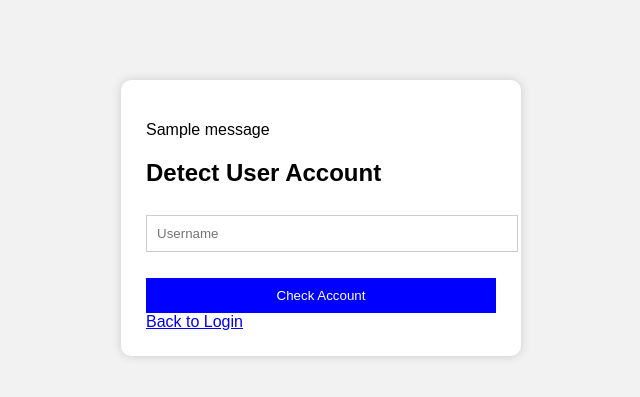
After one commit to priyanshu-pathak-555/crud-app, a Flask app: page /detect_account in a window 1280 px wide. The commit adds this page. Shown: the top 397 px of the page, without its empty margins (319-959 px from the left). Run offline with Flask 3, Linux system fonts and the light colour scheme; tables that the repository leaves empty hold one stand-in row (values such as "Sample post"); one stand-in notice (Sample message) is shown.

Commit message:
udate html file and app.py file

```diff
--- a/app.py
+++ b/app.py
@@ -1,4 +1,5 @@
 from flask import  Flask, flash, request, redirect, session, render_template
+from streamlit import user
 from werkzeug.security import generate_password_hash, check_password_hash
 
 
@@ -28,16 +29,17 @@ def login():
         cursor = conn.cursor()
 
         cursor.execute(
-            "SELECT * FROM users WHERE username=? AND password=?",
-            (username, password)
+            "SELECT * FROM users WHERE username=?",
+            (username,)
         )
 
         user =cursor.fetchone()
         conn.close()
-        if user and check_password_hash(user[2],password):
-            session["user"] =username
+        if user and check_password_hash(user[2], password):
+            session["user"] = username
+            session["user_id"] = user[0]
+            flash("Logged in successfully")
             return redirect("/dashboard")
-            flash("Logged in successfully")
         else:
             flash("Invalid credentials")
             return redirect("/login")
@@ -47,12 +49,45 @@ def login():
 
 
 
+@app.route("/detect_account", methods=["GET", "POST"])
+def detect_account():
+    message = None
+    account_exists = False
+    if request.method == "POST":
+        username = request.form.get("username")
+        action = request.form.get("action")
+
+        conn = get_connection()
+        cursor = conn.cursor()
+
+        if action == "delete":
+
+            cursor.execute("DELETE FROM notes WHERE user_id = (SELECT id FROM users WHERE username = ?)", (username,))
+
+            cursor.execute("DELETE FROM users WHERE username = ?", (username,))
+            conn.commit()
+            message = f"Account for '{username}' has been deleted."
+        else:
+
+            cursor.execute("SELECT id FROM users WHERE username = ?", (username,))
+            user = cursor.fetchone()
+            if user:
+                account_exists = True
+                message = f"Account found for username '{username}'."
+            else:
+                message = f"No account exists for '{username}'."
+
+        conn.close()
+
+    return render_template("detect_account.html", message=message, account_exists=account_exists, username=request.form.get("username") if request.method == "POST" else "")
+
+
 @app.route("/signup", methods=["GET", "POST"])
 
-def  signup():
+def signup():
     if request.method =="POST":
         username = request.form.get("username")
-        password = request.form.get("password")
+        password = generate_password_hash(request.form.get("password"))
 
         conn = get_connection()
         cursor = conn.cursor()
@@ -104,82 +139,9 @@ def dashboard():
 def logout():
     if "user" in session:
         session.pop("user")
+        session.pop("user_id", None)
         flash("Logged out successfully")
-    return redirect("login")
-
-
-
-
-@app.route("/add_note", methods=["POST"])
-def add_note():
-    if "user_id" not in session:
-        return redirect("/login")
-
-    content = request.form.get("content")
-
-    conn = get_connection()
-    cursor = conn.cursor()
-
-    cursor.execute(
-        "INSERT INTO notes (user_id, content) VALUES (?, ?)",
-        (session["user_id"], content)
-    )
-
-    conn.commit()
-    conn.close()
-
-    return redirect("/dashboard")
-
-
-
-@app.route("/delete_note/<int:id>")
-def delete_note(id):
-    if "user_id" not in session:
-        return redirect("/login")
-
-    conn = get_connection()
-    cursor = conn.cursor()
-
-    cursor.execute(
-        "DELETE FROM notes WHERE id=? AND user_id=?",
-        (id, session["user_id"])
-    )
-
-    conn.commit()
-    conn.close()
-
-    return redirect("/dashboard")
-
-
-@app.route("/edit_note/<int:id>", methods=["GET", "POST"])
-def edit_note(id):
-    if "user_id" not in session:
-        return redirect("/login")
-
-    conn = get_connection()
-    cursor = conn.cursor()
-
-    if request.method == "POST":
-        content = request.form.get("content")
-
-        cursor.execute(
-            "UPDATE notes SET content=? WHERE id=? AND user_id=?",
-            (content, id, session["user_id"])
-        )
-
-        conn.commit()
-        conn.close()
-        return redirect("/dashboard")
-
-    cursor.execute(
-        "SELECT * FROM notes WHERE id=? AND user_id=?",
-        (id, session["user_id"])
-    )
-    note = cursor.fetchone()
-    conn.close()
-
-    return render_template("edit_note.html", note=note)
-
+    return redirect("/login")
 
 
 
--- /dev/null
+++ b/templates/detect_account.html
@@ -0,0 +1,25 @@
+{% extends "base.html" %}
+
+{% block content %}
+<h2>Detect User Account</h2>
+
+<form method="post">
+    <input name="username" placeholder="Username" value="{{ username }}"><br><br>
+    <input type="hidden" name="action" value="check">
+    <button>Check Account</button>
+</form>
+
+{% if message %}
+    <p>{{ message }}</p>
+{% endif %}
+
+{% if account_exists %}
+    <form method="post" style="margin-top:1rem;">
+        <input type="hidden" name="username" value="{{ username }}">
+        <input type="hidden" name="action" value="delete">
+        <button style="background:red; color:white;">Delete Account</button>
+    </form>
+{% endif %}
+
+<a href="/login">Back to Login</a>
+{% endblock %}
--- a/templates/login.html
+++ b/templates/login.html
@@ -9,5 +9,8 @@
     <button>Login</button>
 </form>
 
-<a href="/signup">Create account</a>
+<div style="margin-top:1rem;">
+    <a href="/signup">Create account</a> |
+    <a href="/detect_account">Detect account</a>
+</div>
 {% endblock %}
--- a/templates/signup.html
+++ b/templates/signup.html
@@ -1,13 +1,13 @@
 {% extends "base.html" %}
 
 {% block content %}
-<h2>Login</h2>
+<h2>Signup</h2>
 
 <form method="post">
     <input name="username" placeholder="Username"><br><br>
     <input name="password" type="password" placeholder="Password"><br><br>
-    <button>Login</button>
+    <button>Create Account</button>
 </form>
 
-<a href="/signup">Create account</a>
+<a href="/login">Already have an account? Login</a>
 {% endblock %}
```
Also changed, not shown: templates/dashboard.html (+4 -21 lines), templates/edit_note.html (deleted, +0 -12 lines), readme.md, users.db.
